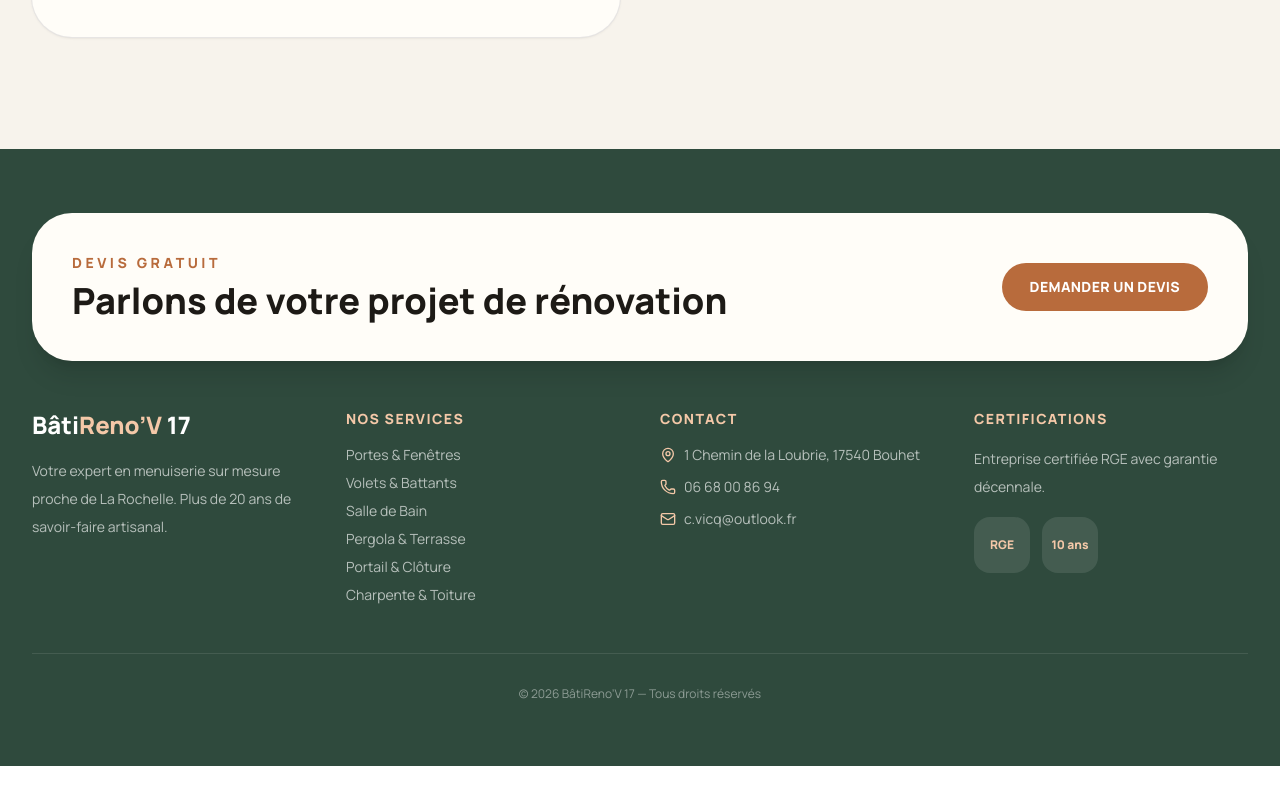
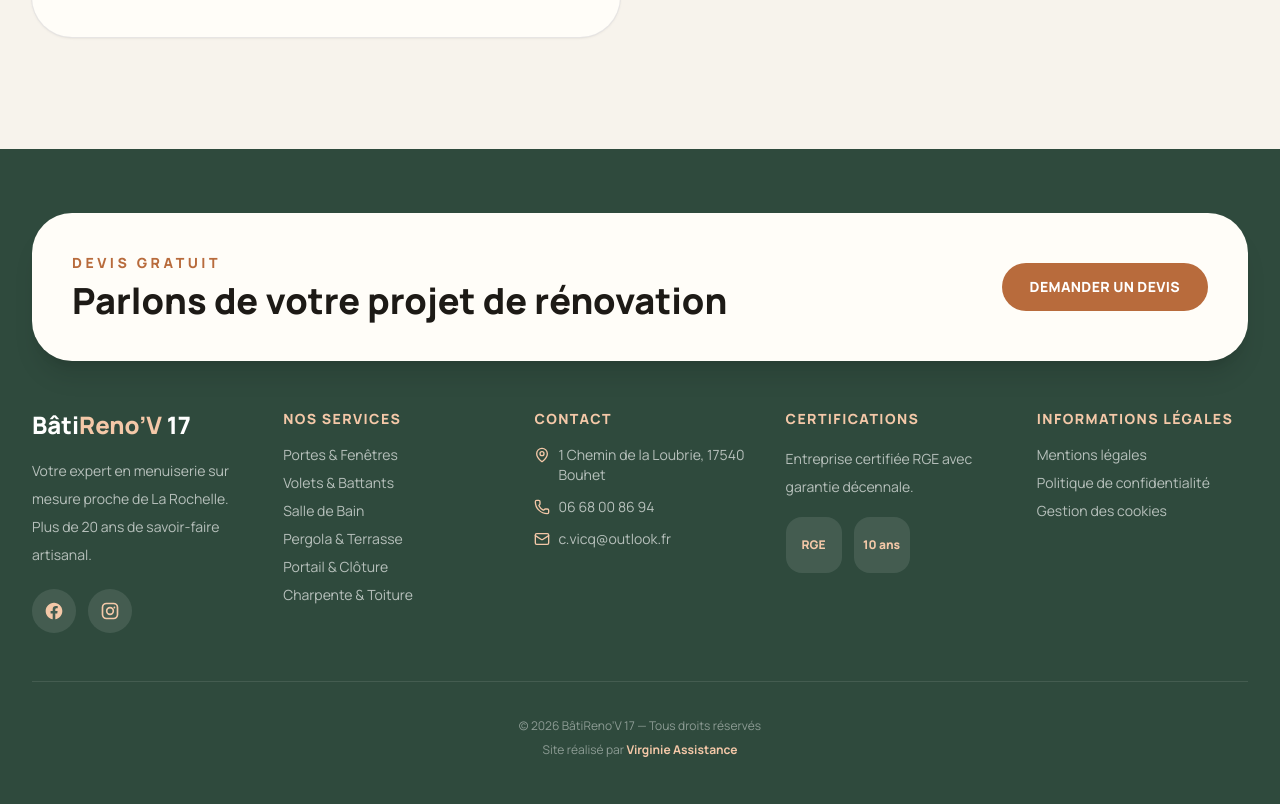
Before and after one commit to Virginie17/batirenov17, a Next.js app: page / in a window 1280 px wide. Shown: the part 9242-10046 px from the top of the page. Before the commit the page ends 10008 px from the top, so only its background shows below. Built offline with nearby package versions, Linux system fonts and the light colour scheme.

Commit message:
Ajout liens legaux credit et reseaux footer

```diff
--- a/app/components/ContactFooter.tsx
+++ b/app/components/ContactFooter.tsx
@@ -9,6 +9,28 @@ const services = [
   ["Portail & Clôture", "/portail-cloture"],
   ["Charpente & Toiture", "/charpente-toiture"],
 ];
+
+const legalLinks = [
+  ["Mentions légales", "/mentions-legales"],
+  ["Politique de confidentialité", "/politique-confidentialite"],
+  ["Gestion des cookies", "/cookies"],
+];
+
+function FacebookIcon() {
+  return (
+    <svg viewBox="0 0 24 24" aria-hidden="true" className="h-5 w-5 fill-current">
+      <path d="M22 12.06C22 6.5 17.52 2 12 2S2 6.5 2 12.06c0 5.02 3.66 9.18 8.44 9.94v-7.03H7.9v-2.91h2.54V9.84c0-2.52 1.49-3.91 3.77-3.91 1.09 0 2.23.2 2.23.2v2.47h-1.26c-1.24 0-1.63.78-1.63 1.57v1.89h2.77l-.44 2.91h-2.33V22C18.34 21.24 22 17.08 22 12.06Z" />
+    </svg>
+  );
+}
+
+function InstagramIcon() {
+  return (
+    <svg viewBox="0 0 24 24" aria-hidden="true" className="h-5 w-5 fill-current">
+      <path d="M7.75 2h8.5A5.76 5.76 0 0 1 22 7.75v8.5A5.76 5.76 0 0 1 16.25 22h-8.5A5.76 5.76 0 0 1 2 16.25v-8.5A5.76 5.76 0 0 1 7.75 2Zm0 2A3.75 3.75 0 0 0 4 7.75v8.5A3.75 3.75 0 0 0 7.75 20h8.5A3.75 3.75 0 0 0 20 16.25v-8.5A3.75 3.75 0 0 0 16.25 4h-8.5ZM12 7a5 5 0 1 1 0 10 5 5 0 0 1 0-10Zm0 2a3 3 0 1 0 0 6 3 3 0 0 0 0-6Zm5.25-2.35a1.1 1.1 0 1 1 0 2.2 1.1 1.1 0 0 1 0-2.2Z" />
+    </svg>
+  );
+}
 
 export function ContactFooter() {
   const year = new Date().getFullYear();
@@ -24,10 +46,14 @@ export function ContactFooter() {
           <Link href="/contact" className="mt-6 inline-flex rounded-full bg-[#b86b3c] px-7 py-3.5 text-sm font-black uppercase tracking-wide text-white transition hover:bg-[#9f5930] lg:mt-0">Demander un devis</Link>
         </div>
 
-        <div className="grid grid-cols-1 gap-10 md:grid-cols-2 lg:grid-cols-4">
+        <div className="grid grid-cols-1 gap-10 md:grid-cols-2 lg:grid-cols-5">
           <div>
             <h3 className="mb-4 text-2xl font-black">Bâti<span className="text-[#f4c8a8]">Reno’V</span> 17</h3>
             <p className="text-sm leading-7 text-white/65">Votre expert en menuiserie sur mesure proche de La Rochelle. Plus de 20 ans de savoir-faire artisanal.</p>
+            <div className="mt-5 flex gap-3">
+              <a href="#" aria-label="Facebook BâtiReno’V17" className="flex h-11 w-11 items-center justify-center rounded-full bg-white/10 text-[#f4c8a8] transition hover:bg-white/15 hover:text-white"><FacebookIcon /></a>
+              <a href="#" aria-label="Instagram BâtiReno’V17" className="flex h-11 w-11 items-center justify-center rounded-full bg-white/10 text-[#f4c8a8] transition hover:bg-white/15 hover:text-white"><InstagramIcon /></a>
+            </div>
           </div>
 
           <div>
@@ -54,9 +80,19 @@ export function ContactFooter() {
               <div className="flex h-14 w-14 items-center justify-center rounded-2xl bg-white/10 text-xs font-black text-[#f4c8a8]">10 ans</div>
             </div>
           </div>
+
+          <div>
+            <h4 className="mb-4 text-sm font-black uppercase tracking-widest text-[#f4c8a8]">Informations légales</h4>
+            <ul className="space-y-2 text-sm text-white/65">
+              {legalLinks.map(([label, href]) => <li key={href}><Link href={href} className="transition-colors hover:text-white">{label}</Link></li>)}
+            </ul>
+          </div>
         </div>
 
-        <div className="mt-12 border-t border-white/10 pt-8 text-center text-xs text-white/45">© {year} BâtiReno’V 17 — Tous droits réservés</div>
+        <div className="mt-12 border-t border-white/10 pt-8 text-center text-xs leading-6 text-white/45">
+          <p>© {year} BâtiReno’V 17 — Tous droits réservés</p>
+          <p>Site réalisé par <a href="https://virginieassistance.fr" target="_blank" rel="noopener noreferrer" className="font-bold text-[#f4c8a8] transition hover:text-white">Virginie Assistance</a></p>
+        </div>
       </div>
     </footer>
   );
```
